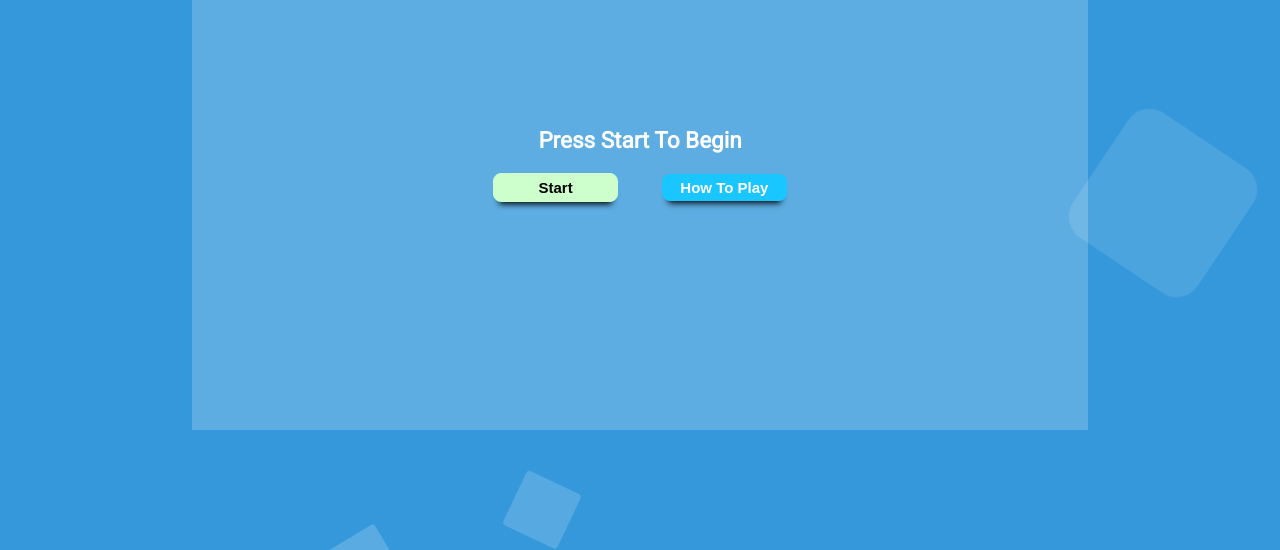
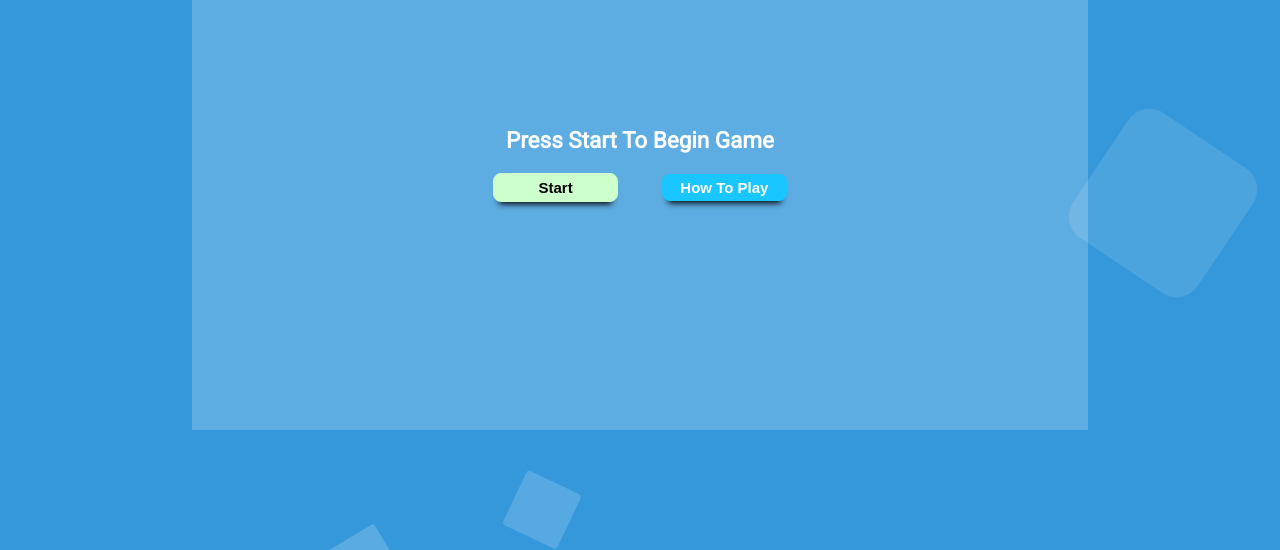
Before and after one commit to Balancedsan/wordTypingGame2.0, a website built with webpack: page index.html in a window 1280 px wide. Shown: the part 250-800 px from the top of the page. Built offline with nearby package versions, Linux system fonts and the light colour scheme.

Commit message:
change html text

```diff
--- a/index.html
+++ b/index.html
@@ -17,7 +17,7 @@
     <main class="box">
         <h1 class="box__header">Speed Typing Game</h1>
         <section class="box__content">
-                <h1>Press Start To Begin</h1>
+                <h1>Press Start To Begin Game</h1>
                 <section>
                         <button class="box__start">Start</button>
                         <button class="box__end trigger">How To Play</button>
```
